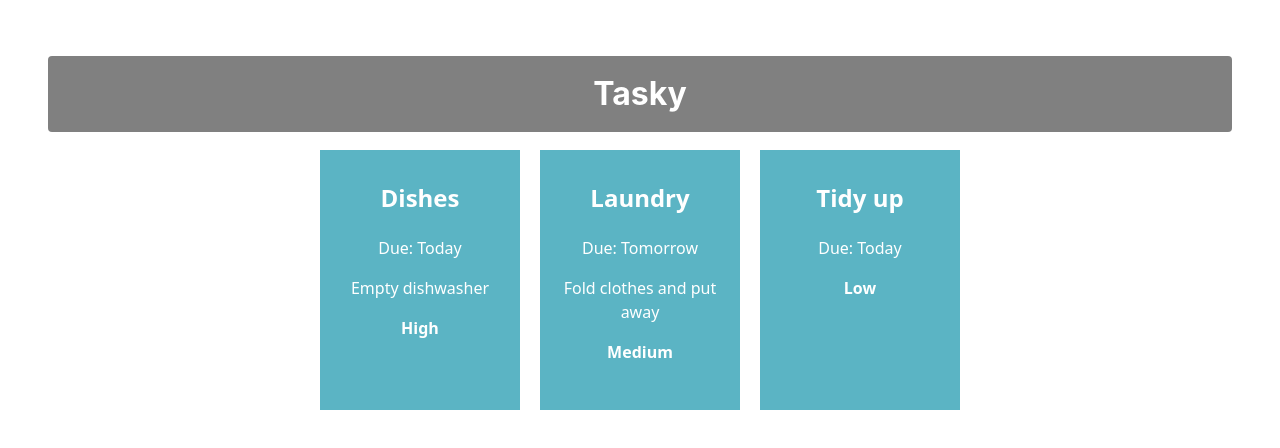
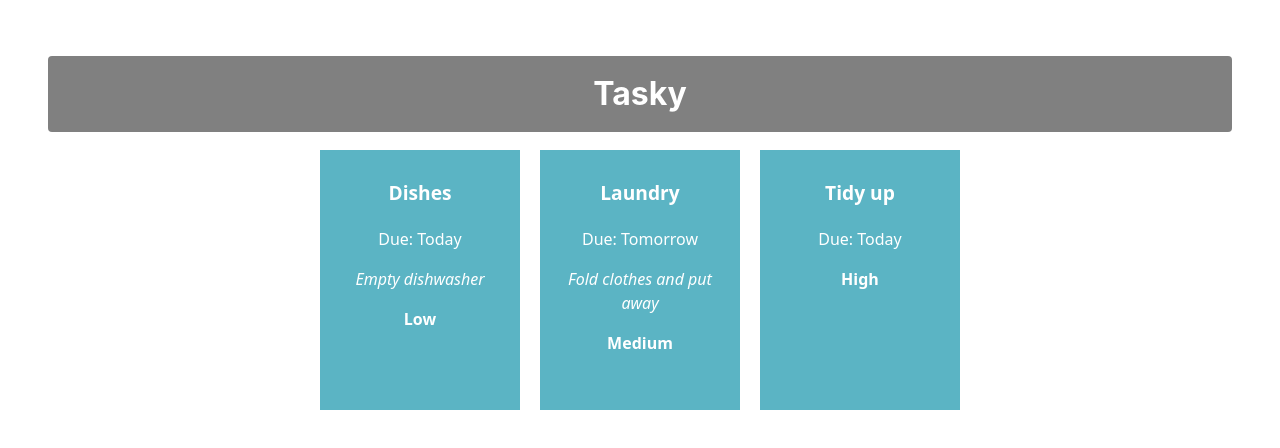
Before and after one commit to bedelya-sert/react-basics-labs, a React (Vite) app: page / in a window 1280 px wide. Shown: the top 448 px of the page. Built offline with nearby package versions, Linux system fonts and the light colour scheme.

Commit message:
Updated the code and fixed a few things

```diff
--- a/src/App.css
+++ b/src/App.css
@@ -17,6 +17,11 @@
 div {
   padding: 20px;
 }
+
+.container{
+  text-align: center;
+}
+
 .card {
   display: inline-block;
   vertical-align: top;
@@ -30,10 +35,16 @@
   padding: 10px;
   position: relative;
 }
+
 .title {
   font-weight: bold;
   font-size: 1.2em;
 }
-.container{
-  text-align: center;
+
+.description {
+  font-style: italic;
 }
+
+.priority {
+  font-weight: bold;
+}
--- a/src/App.jsx
+++ b/src/App.jsx
@@ -1,13 +1,14 @@
-import React, { useState } from 'react';
+import './App.css';
+import { useState } from 'react';
 import Task from './components/Task';
-import './App.css'
 
 function App() {
+
   const [ taskState, setTaskState ] = useState({
     tasks: [
-      { id: 1, title:"Dishes", description: "Empty dishwasher", deadline: "Today", priority_lvl:"High"},
-      { id: 2, title: "Laundry", description: "Fold clothes and put away", deadline: "Tomorrow", priority_lvl:"Medium"},
-      { id: 3, title: "Tidy up", deadline: "Today", priority_lvl:"Low"}
+      { title:"Dishes", description: "Empty dishwasher", deadline: "Today", priority: "Low" },
+      { title: "Laundry", description: "Fold clothes and put away", deadline: "Tomorrow", priority: "Medium" },
+      { title: "Tidy up", deadline: "Today", priority: "High" }
     ]
   });
 
@@ -19,7 +20,7 @@
           title={task.title}
           description={task.description}
           deadline={task.deadline}
-           priority_lvl={task.priority_lvl}
+          priority={task.priority}
           key={task.id}
         />
       ))}
@@ -27,4 +28,4 @@
   );
 }
 
-export default App
+export default App;
--- a/src/components/Task.jsx
+++ b/src/components/Task.jsx
@@ -1,11 +1,13 @@
 const Task = (props) => {
-       return (
+
+    return (
         <div className="card">
-            <h2>{props.title}</h2>
+            <p className="title">{props.title}</p>
             <p>Due: {props.deadline}</p>
-            <p>{props.description}</p>
-            <p><b>{props.priority_lvl}</b></p>
+            <p className="description">{props.description}</p>
+            <p className="priority">{props.priority}</p>
         </div>
     )
 }
-export default Task;
+
+export default Task
```
Lines whose indentation alone changed are shown as unchanged.
